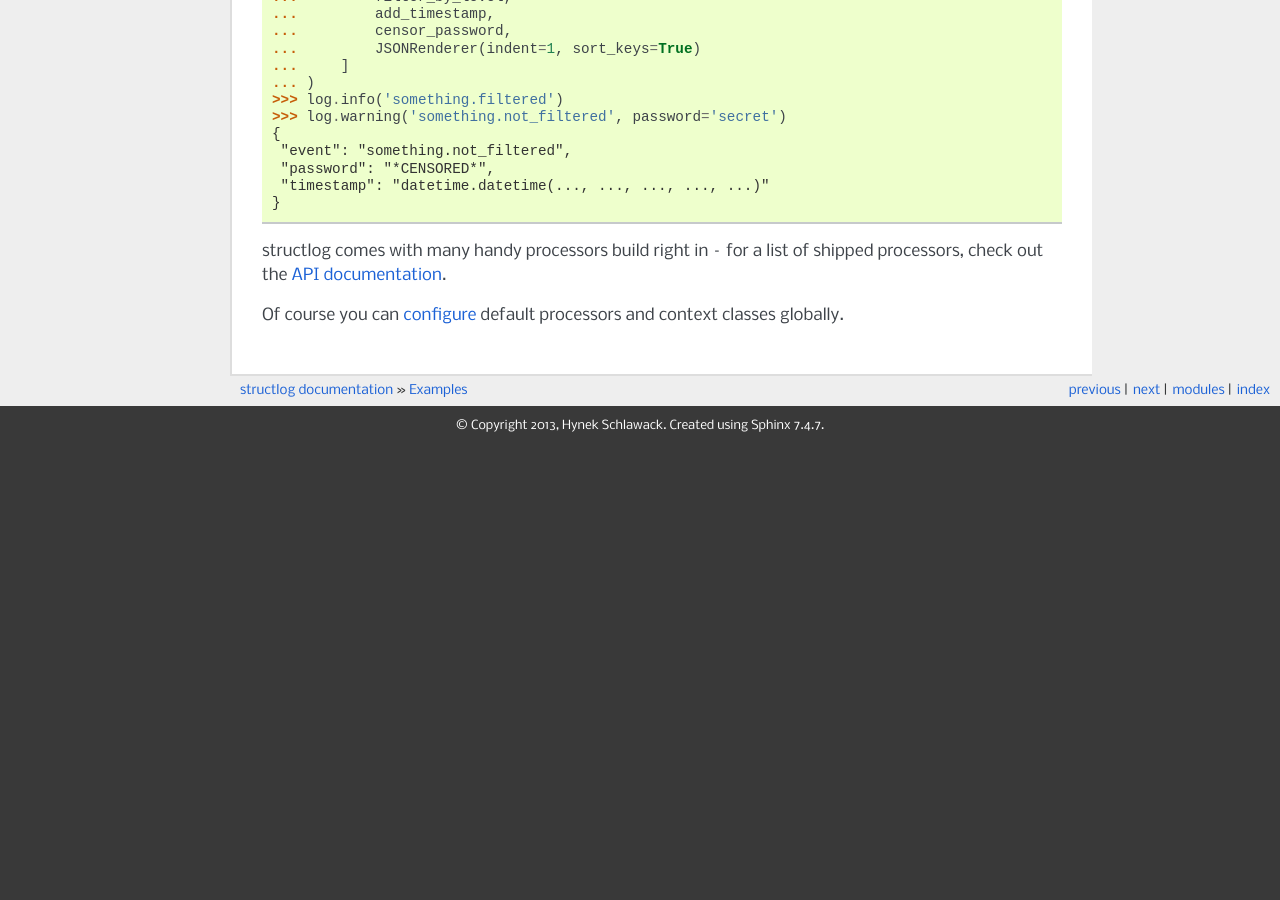
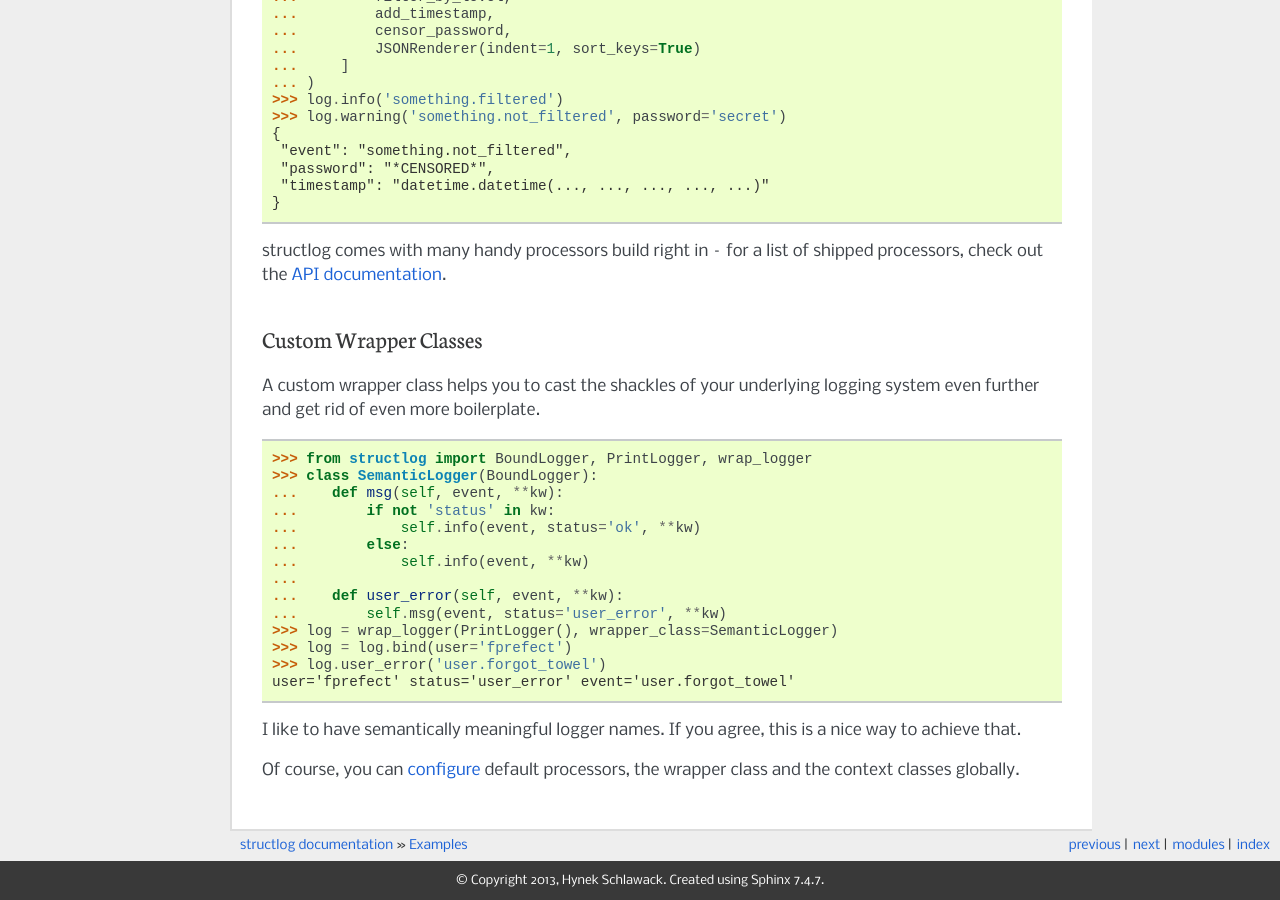
Before and after one commit to JonathanCarrol/structlog, a Sphinx documentation site: the page built from docs/examples.rst, in a window 1280 px wide and 900 px high, scrolled down 2617 px. Built offline with Sphinx 7.4.7, drawn with Linux system fonts in a browser that asks for light colours; before the commit the page ends 3062 px from its top, so only the background shows below that; some of the changed text lies outside the part shown.

Commit message:
Add configurable custom wrapper classes

```diff
--- /dev/null
+++ b/docs/code_examples/custom_wrapper.txt
@@ -0,0 +1,14 @@
+>>> from structlog import BoundLogger, PrintLogger, wrap_logger
+>>> class SemanticLogger(BoundLogger):
+...    def msg(self, event, **kw):
+...        if not 'status' in kw:
+...            self.info(event, status='ok', **kw)
+...        else:
+...            self.info(event, **kw)
+...
+...    def user_error(self, event, **kw):
+...        self.msg(event, status='user_error', **kw)
+>>> log = wrap_logger(PrintLogger(), wrapper_class=SemanticLogger)
+>>> log = log.bind(user='fprefect')
+>>> log.user_error('user.forgot_towel')
+user='fprefect' status='user_error' event='user.forgot_towel'
--- a/docs/examples.rst
+++ b/docs/examples.rst
@@ -57,4 +57,19 @@
 
 structlog comes with many handy processors build right in -- for a list of shipped processors, check out the :ref:`API documentation <procs>`.
 
-Of course you can :ref:`configure <configuration>` default processors and context classes globally.
+
+.. _wrapper_class-example:
+
+Custom Wrapper Classes
+----------------------
+
+A custom wrapper class helps you to cast the shackles of your underlying logging system even further and get rid of even more boilerplate.
+
+.. literalinclude:: code_examples/custom_wrapper.txt
+   :language: pycon
+
+I like to have semantically meaningful logger names.
+If you agree, this is a nice way to achieve that.
+
+
+Of course, you can :ref:`configure <configuration>` default processors, the wrapper class and the context classes globally.
```
Also changed, not shown: docs/loggers.rst (+20 -7 lines), docs/processors.rst (+11 -3 lines), 5 other files.
